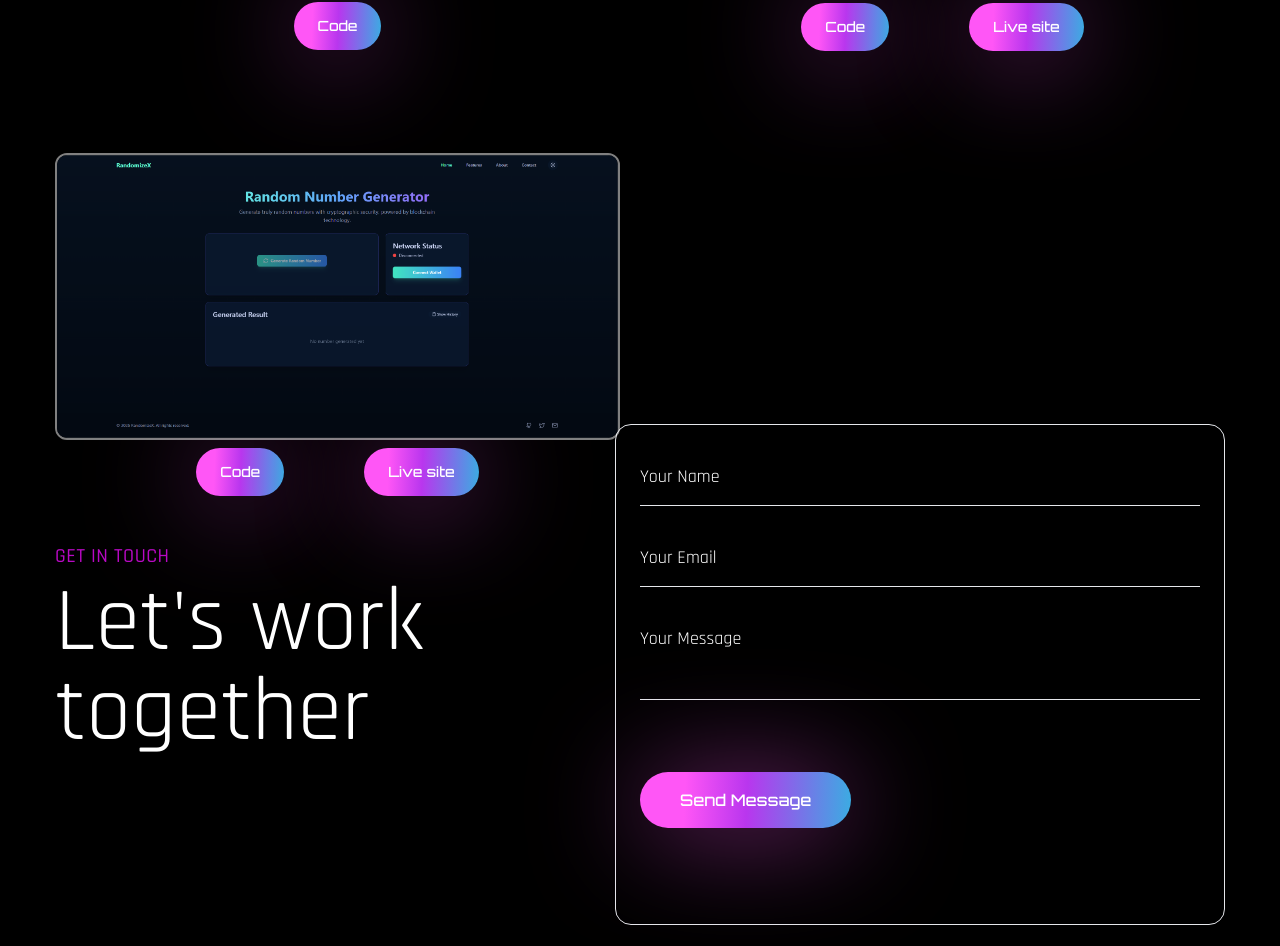
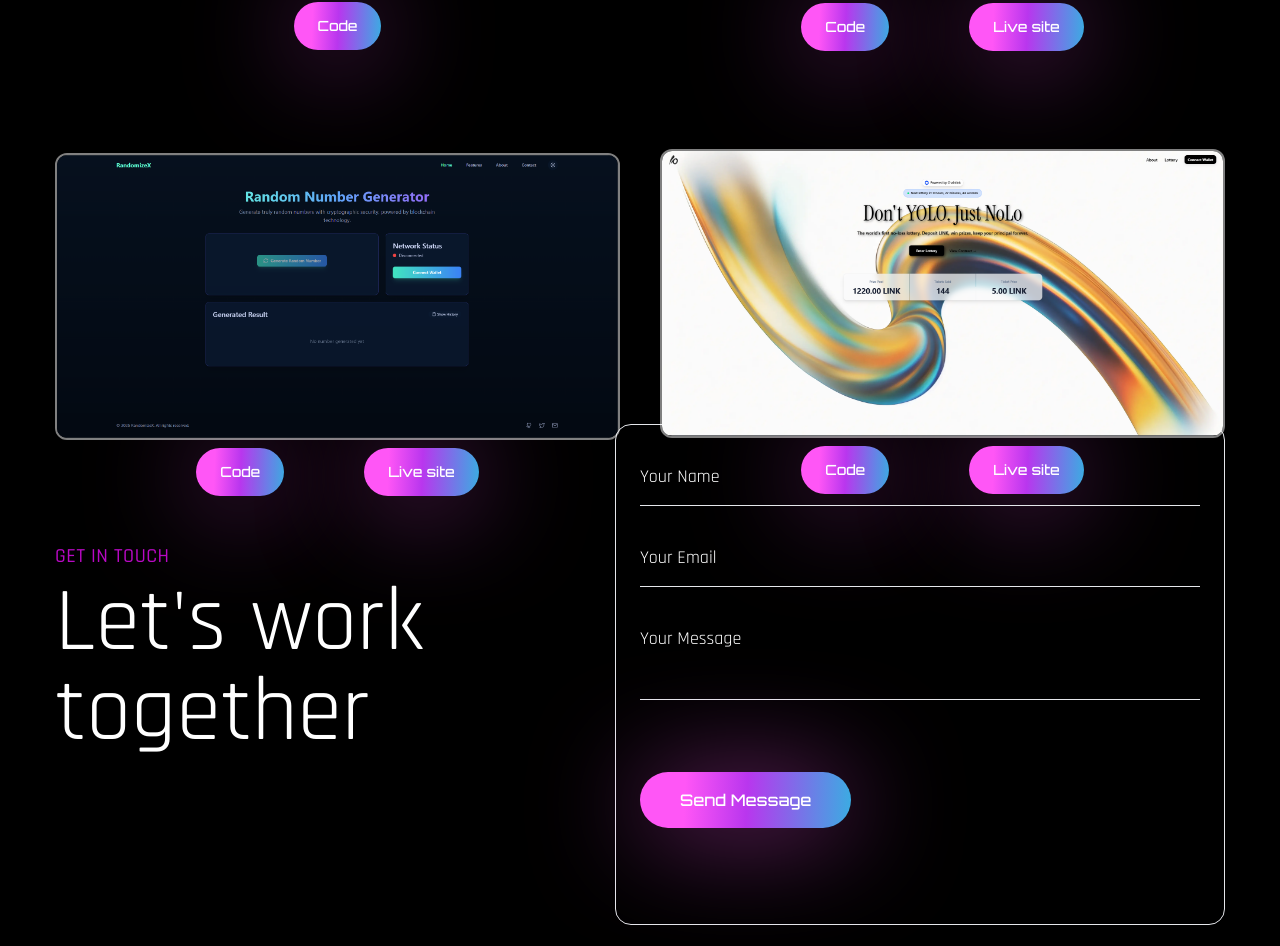
Before and after one commit to leetebbs/portfolio, a React (Create React App) app: page / in a window 1280 px wide. Shown: the part 3614-4560 px from the top of the page. Built offline with nearby package versions, Linux system fonts and the light colour scheme; the HTML template or start-up script is replaced by a standard one; a web font is replaced by a local one.

Commit message:
Add: NoLo to works

```diff
--- a/src/components/Work.js
+++ b/src/components/Work.js
@@ -8,6 +8,7 @@ import Img4 from "../assets/realprop.png";
 import Img5 from "../assets/portfolio-img4.png";
 import Img6 from "../assets/randomVRF.png";
 import Img7 from "../assets/portfolio-img6.png";
+import Img8 from "../assets/nolo.PNG";
 
 const Work = () => {
   return (
@@ -154,6 +155,28 @@ const Work = () => {
                 <a href="https://multisig-wallets.vercel.app/">Live site</a>
               </button>
             </div>
+            <div className="group relative overflow-hidden border-2 border-white/50 rounded-xl lg:mt-[90px]">
+              <div className="group-hover:bg-black/70 w-full h-full absolute z-40 transition-all duration-300"></div>
+              <img
+                className="group-hover:scale-125 transition-all duration-500"
+                src={Img8}
+                alt=""
+              />
+              <div className="absolute -bottom-full left-12 group-hover:bottom-24 transition-all duration-500 z-50">
+                <span className="text-gradient">Yield Farminig Lottery</span>
+              </div>
+              <div className="absolute -bottom-full left-12 group-hover:bottom-14 transition-all duration-700 z-50">
+                <span className="text-3xl text-white">NoLo Lotto</span>
+              </div>
+            </div>
+            <div className="flex gap-20 justify-center ">
+              <button className="btn btn-sm">
+                <a href="https://github.com/leetebbs/No-Loss-Yield-Lottery">Code</a>
+              </button>
+              <button className="btn btn-sm">
+                <a href="https://no-loss-yield-lottery-mu.vercel.app/">Live site</a>
+              </button>
+            </div>
           </motion.div>
         </div>
       </div>
```
Also changed, not shown: src/assets/nolo.PNG (added).
